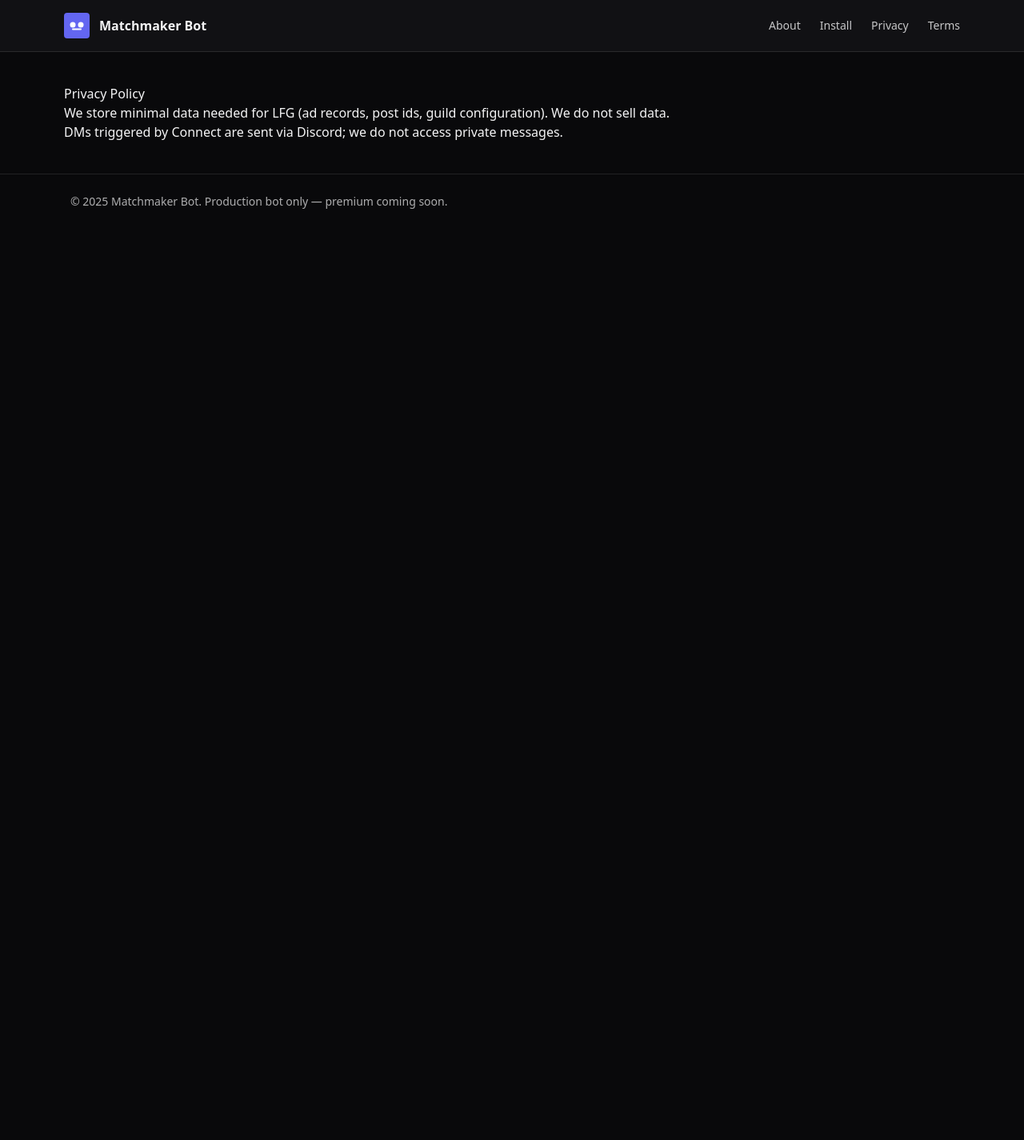
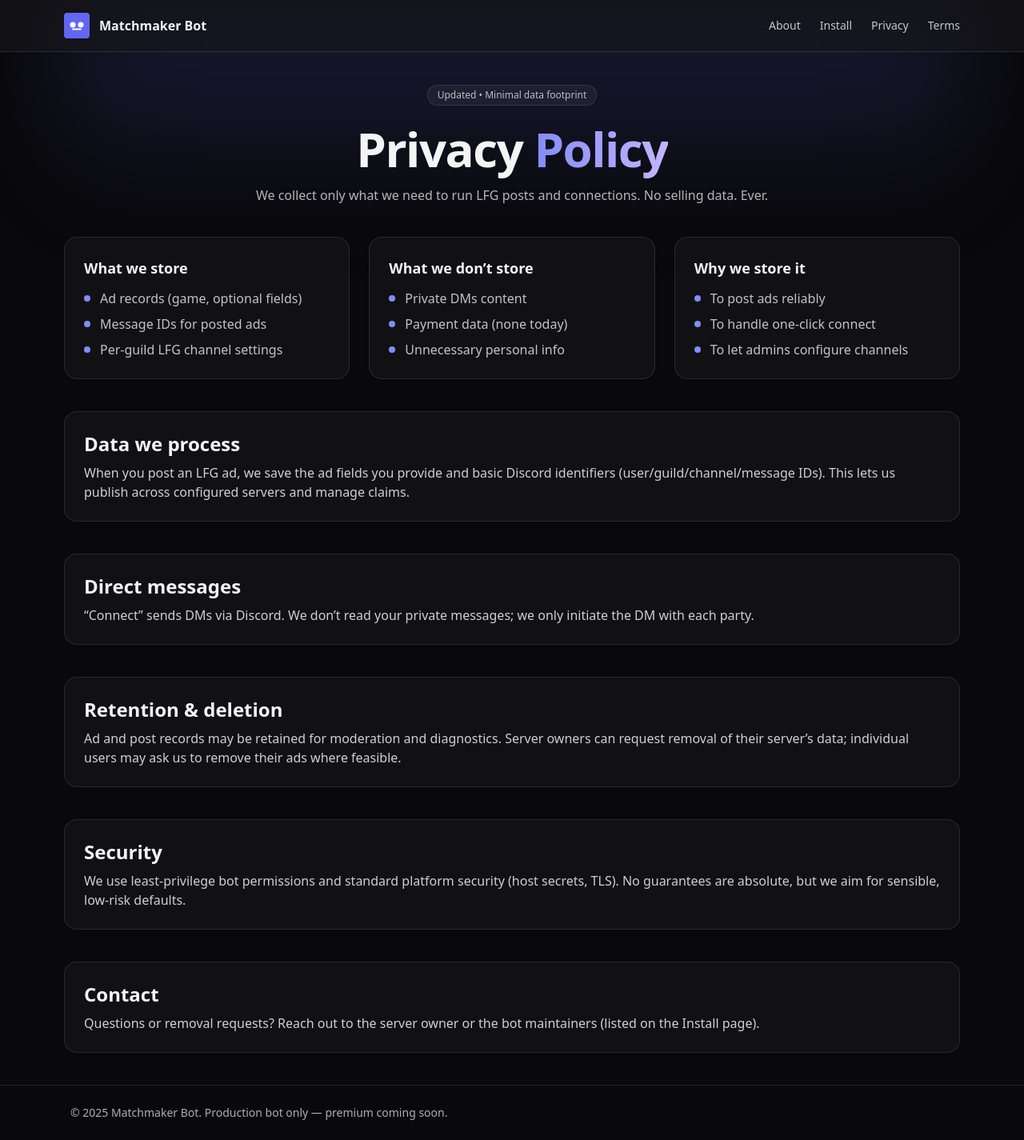
Before and after one commit to DavidCBradleyJr/matchmaker-bot, a Next.js app in the folder web/: page /privacy in a window 1280 px wide. Shown: the whole page at 80% size. Before the commit the page ends 800 px from the top, so only its background shows below. Built offline with nearby package versions, Linux system fonts and the light colour scheme.

Commit message:
adding in website

```diff
--- a/web/app/privacy/page.tsx
+++ b/web/app/privacy/page.tsx
@@ -1,9 +1,105 @@
+export const dynamic = "force-dynamic";
+export const revalidate = 0;
+
 export default function Privacy() {
   return (
-    <div className="prose prose-invert max-w-none">
-      <h1>Privacy Policy</h1>
-      <p>We store minimal data needed for LFG (ad records, post ids, guild configuration). We do not sell data.</p>
-      <p>DMs triggered by Connect are sent via Discord; we do not access private messages.</p>
+    <div className="relative">
+      {/* background accent */}
+      <div className="pointer-events-none absolute inset-x-0 -top-24 -z-10 h-64 bg-gradient-to-b from-indigo-500/25 via-indigo-500/10 to-transparent blur-3xl" />
+
+      {/* hero */}
+      <section className="mb-10 text-center">
+        <span className="inline-flex items-center gap-2 rounded-full border border-white/10 bg-white/5 px-3 py-1 text-xs text-white/70">
+          Updated • Minimal data footprint
+        </span>
+        <h1 className="mt-6 text-4xl font-extrabold tracking-tight md:text-6xl">
+          Privacy <span className="bg-gradient-to-r from-indigo-400 to-violet-300 bg-clip-text text-transparent">Policy</span>
+        </h1>
+        <p className="mx-auto mt-4 max-w-2xl text-white/70">
+          We collect only what we need to run LFG posts and connections. No selling data. Ever.
+        </p>
+      </section>
+
+      {/* summary cards */}
+      <section className="grid gap-6 md:grid-cols-3">
+        <Card title="What we store" items={[
+          "Ad records (game, optional fields)",
+          "Message IDs for posted ads",
+          "Per-guild LFG channel settings",
+        ]}/>
+        <Card title="What we don’t store" items={[
+          "Private DMs content",
+          "Payment data (none today)",
+          "Unnecessary personal info",
+        ]}/>
+        <Card title="Why we store it" items={[
+          "To post ads reliably",
+          "To handle one-click connect",
+          "To let admins configure channels",
+        ]}/>
+      </section>
+
+      {/* sections */}
+      <Section title="Data we process">
+        <p>
+          When you post an LFG ad, we save the ad fields you provide and basic Discord identifiers
+          (user/guild/channel/message IDs). This lets us publish across configured servers and manage claims.
+        </p>
+      </Section>
+
+      <Section title="Direct messages">
+        <p>
+          “Connect” sends DMs via Discord. We don’t read your private messages; we only initiate the DM with each party.
+        </p>
+      </Section>
+
+      <Section title="Retention & deletion">
+        <p>
+          Ad and post records may be retained for moderation and diagnostics. Server owners can request removal of their
+          server’s data; individual users may ask us to remove their ads where feasible.
+        </p>
+      </Section>
+
+      <Section title="Security">
+        <p>
+          We use least-privilege bot permissions and standard platform security (host secrets, TLS). No guarantees are
+          absolute, but we aim for sensible, low-risk defaults.
+        </p>
+      </Section>
+
+      <Section title="Contact">
+        <p>
+          Questions or removal requests? Reach out to the server owner or the bot maintainers (listed on the Install page).
+        </p>
+      </Section>
     </div>
   );
 }
+
+function Card({ title, items }: { title: string; items: string[] }) {
+  return (
+    <div className="rounded-2xl border border-white/10 bg-zinc-900/60 p-6 shadow-sm shadow-black/20">
+      <h3 className="text-lg font-semibold">{title}</h3>
+      <ul className="mt-3 space-y-2 text-white/75">
+        {items.map((t, i) => (
+          <li key={i} className="flex gap-3">
+            <Dot /> <span>{t}</span>
+          </li>
+        ))}
+      </ul>
+    </div>
+  );
+}
+
+function Section({ title, children }: { title: string; children: React.ReactNode }) {
+  return (
+    <section className="mt-10 rounded-2xl border border-white/10 bg-zinc-900/60 p-6">
+      <h2 className="mb-2 text-2xl font-semibold">{title}</h2>
+      <div className="text-white/80">{children}</div>
+    </section>
+  );
+}
+
+function Dot() {
+  return <span className="mt-2 inline-block h-2 w-2 flex-none rounded-full bg-indigo-400" />;
+}
--- a/web/app/terms/page.tsx
+++ b/web/app/terms/page.tsx
@@ -1,12 +1,60 @@
+export const dynamic = "force-dynamic";
+export const revalidate = 0;
+
 export default function Terms() {
   return (
-    <div className="prose prose-invert max-w-none">
-      <h1>Terms of Service</h1>
-      <ul>
-        <li>No spam, harassment, or illegal activity.</li>
-        <li>We may throttle or block abusive usage.</li>
-        <li>Best-effort availability; outages can occur.</li>
-      </ul>
+    <div className="relative">
+      {/* background accent */}
+      <div className="pointer-events-none absolute inset-x-0 -top-24 -z-10 h-64 bg-gradient-to-b from-violet-500/25 via-violet-500/10 to-transparent blur-3xl" />
+
+      {/* hero */}
+      <section className="mb-10 text-center">
+        <span className="inline-flex items-center gap-2 rounded-full border border-white/10 bg-white/5 px-3 py-1 text-xs text-white/70">
+          Community-first • Simple rules
+        </span>
+        <h1 className="mt-6 text-4xl font-extrabold tracking-tight md:text-6xl">
+          Terms of <span className="bg-gradient-to-r from-violet-300 to-indigo-300 bg-clip-text text-transparent">Service</span>
+        </h1>
+        <p className="mx-auto mt-4 max-w-2xl text-white/70">
+          Use the bot respectfully. Don’t abuse it. We’ll do our best to keep it available and useful.
+        </p>
+      </section>
+
+      {/* rules grid */}
+      <section className="grid gap-6 md:grid-cols-2">
+        <Rule title="Acceptable use">
+          No spam, harassment, illegal activity, or evasion of server rules. Follow Discord’s Terms and each server’s policies.
+        </Rule>
+        <Rule title="Rate limits & fairness">
+          We may throttle, hide, or remove posts that degrade experience for others or trigger platform limits.
+        </Rule>
+        <Rule title="Availability">
+          The service is provided “as is.” Outages and maintenance can occur. We don’t guarantee uptime or continuity.
+        </Rule>
+        <Rule title="Changes">
+          Features and policies may change over time. We’ll keep the site updated with the latest info.
+        </Rule>
+        <Rule title="Data handling">
+          We store minimal operational data for LFG (see Privacy). You’re responsible for any content you post.
+        </Rule>
+        <Rule title="Contact">
+          For issues, moderation concerns, or takedowns, contact server owners or the maintainers listed on the site.
+        </Rule>
+      </section>
+
+      {/* footer note */}
+      <section className="mt-10 rounded-2xl border border-white/10 bg-zinc-900/60 p-6 text-white/70">
+        By using the bot, you agree to these terms. If you cannot agree, please remove the bot from your server.
+      </section>
     </div>
   );
 }
+
+function Rule({ title, children }: { title: string; children: React.ReactNode }) {
+  return (
+    <div className="rounded-2xl border border-white/10 bg-zinc-900/60 p-6 shadow-sm shadow-black/20">
+      <h3 className="text-sm font-semibold tracking-wide">{title}</h3>
+      <p className="mt-2 text-white/80">{children}</p>
+    </div>
+  );
+}
```
